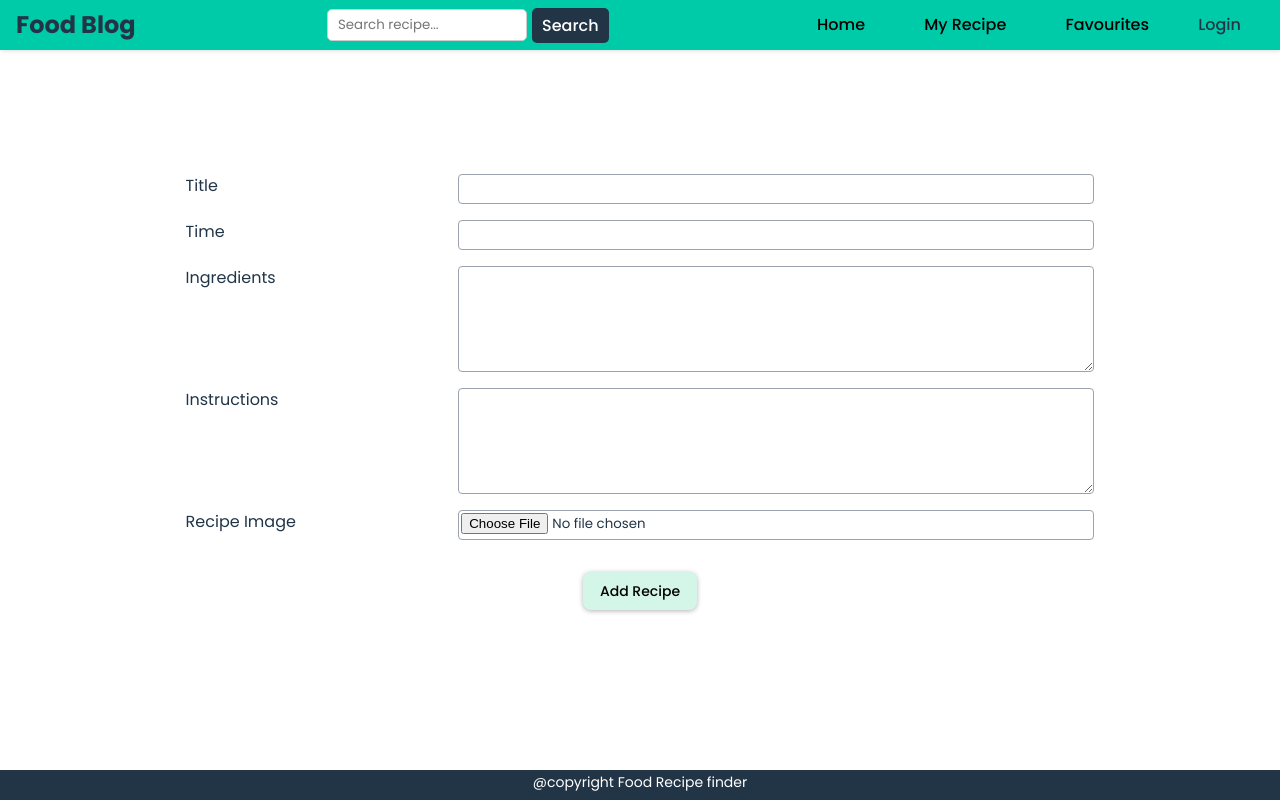
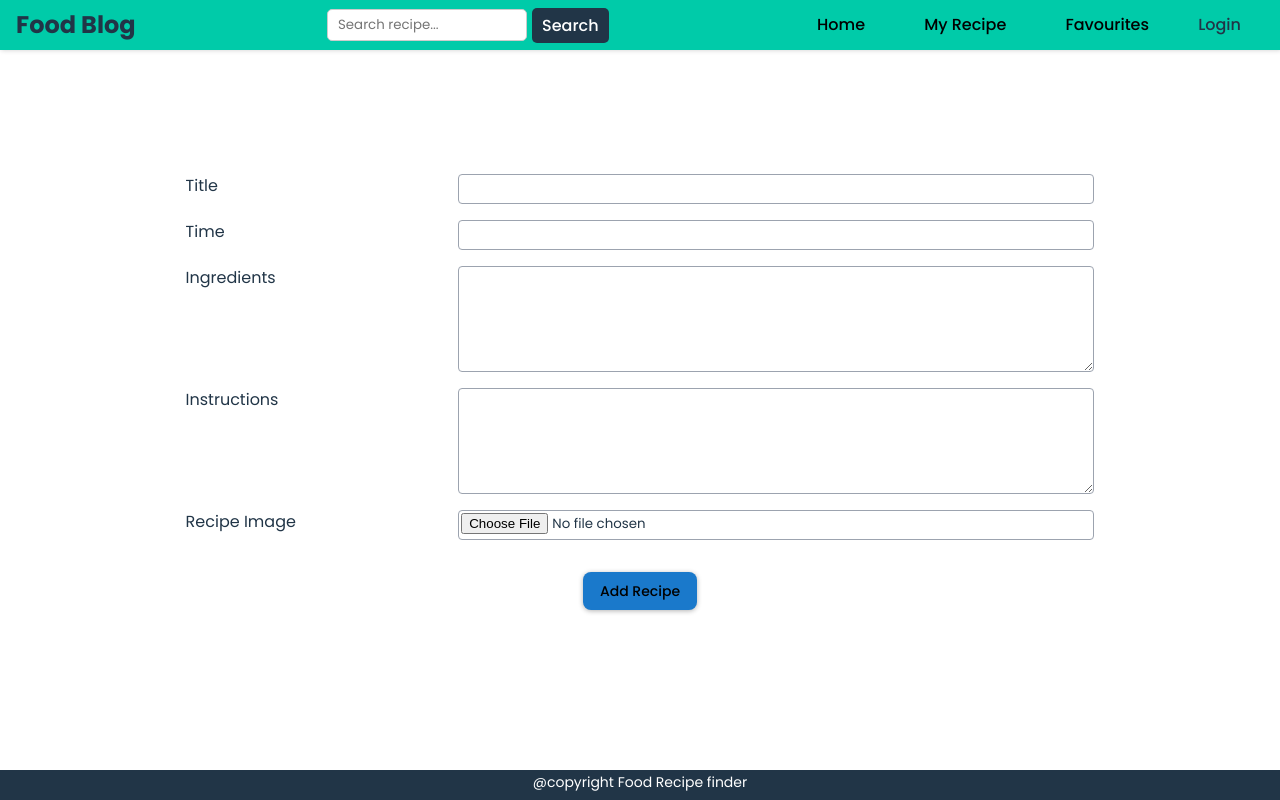
Before and after one commit to KETHANVARMA369/Food-Recipe-Finder, a React (Vite) app in the folder foodRecipe/frontend/food-blog-app/: page /addRecipe in a window 1280 px wide. Built offline with nearby package versions, Linux system fonts and the light colour scheme.

Commit message:
Updated App.css with new styles

```diff
--- a/foodRecipe/frontend/food-blog-app/src/App.css
+++ b/foodRecipe/frontend/food-blog-app/src/App.css
@@ -213,7 +213,7 @@ section{
 .form button{
   margin:2rem 0;
   border:none;
-  background-color: #d4f6e8;
+  background-color: #1a79cb;
   font-size: 14px;
   box-shadow: 0 1px 5px rgba(0, 0, 0, 0.3);
 }
```
